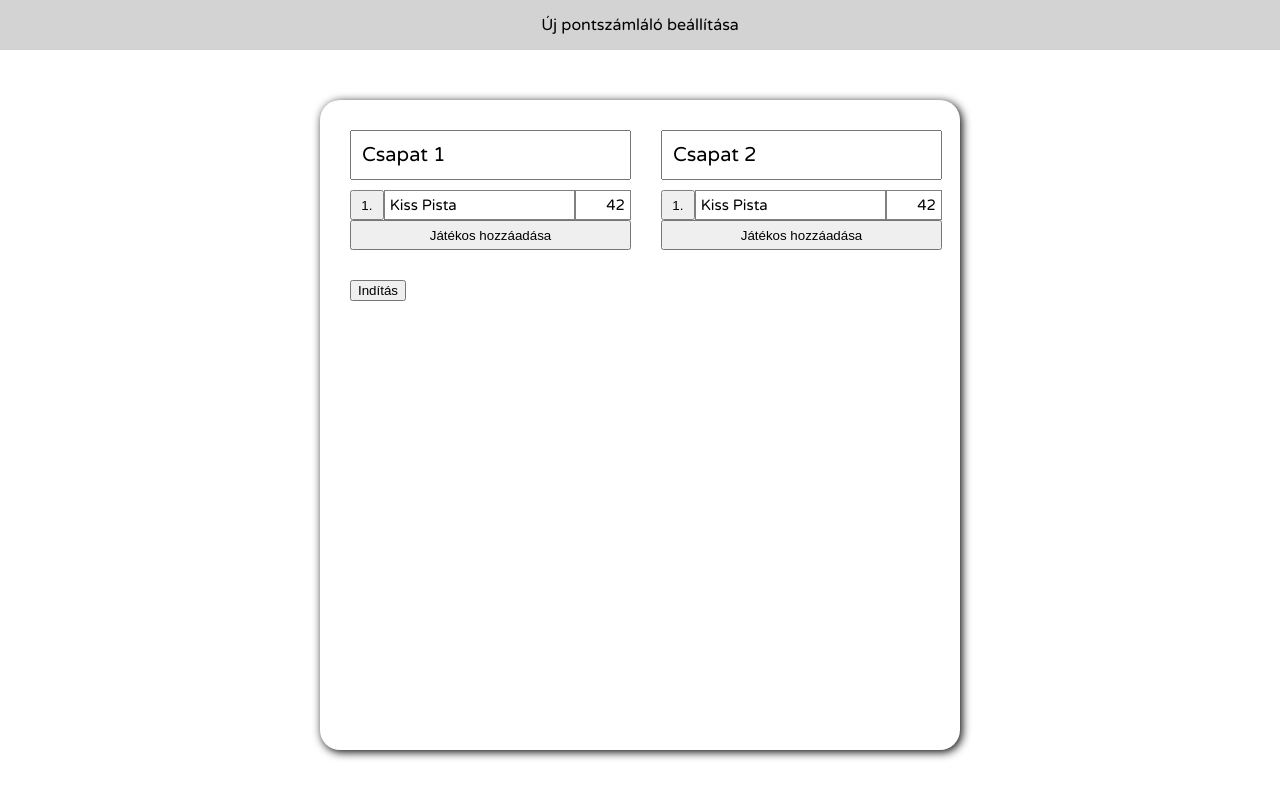
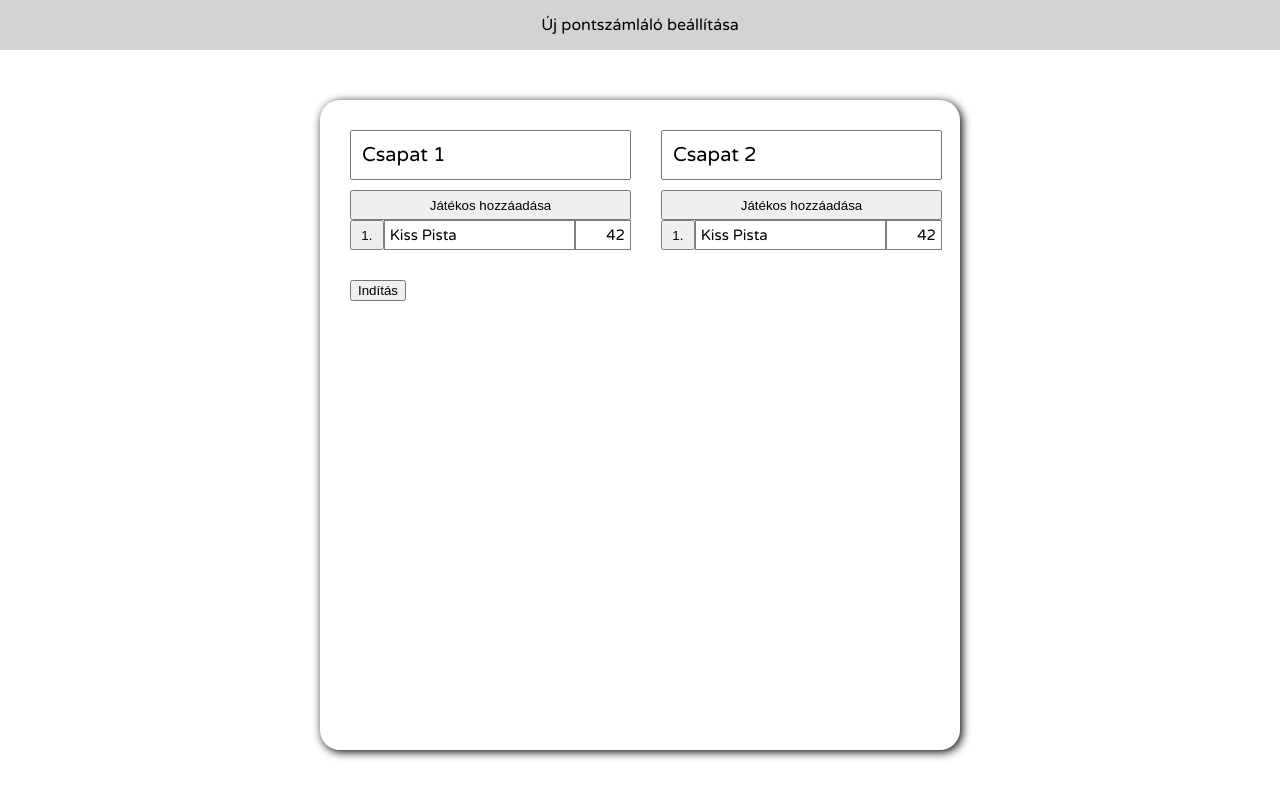
Before and after one commit to fmilan1/scoreboard, a React (Create React App) app: page / in a window 1280 px wide. Built offline with nearby package versions, Linux system fonts and the light colour scheme; a web font is replaced by a local one.

Commit message:
reposition new player button

```diff
--- a/src/components/PlayerList.js
+++ b/src/components/PlayerList.js
@@ -19,6 +19,7 @@ export default function PlayerList({ data }) {
                         let tmp = [...prev];
                         tmp.splice(index, 1);
                         let textboxes = [document.querySelectorAll('#name'), document.querySelectorAll('#number')];
+                        console.log(data);
                         for (let i = 0; i < tmp.length; i++) {
                             textboxes[0][i].value = tmp[i].name;
                             textboxes[1][i].value = parseInt(tmp[i].number);
@@ -35,8 +36,8 @@ export default function PlayerList({ data }) {
 
     return (
         <div className={styles.listContainer} >
+            <button type='button' disabled={players.length >= 20} onClick={() => setPlayers([...players, { name: '', number: '' }])}>Játékos hozzáadása</button>
             {listItems}
-            <button type='button' disabled={players.length >= 20} onClick={() => setPlayers([...players, { name: '', number: '' }])}>Játékos hozzáadása</button>
         </div>
     )
 }
```
